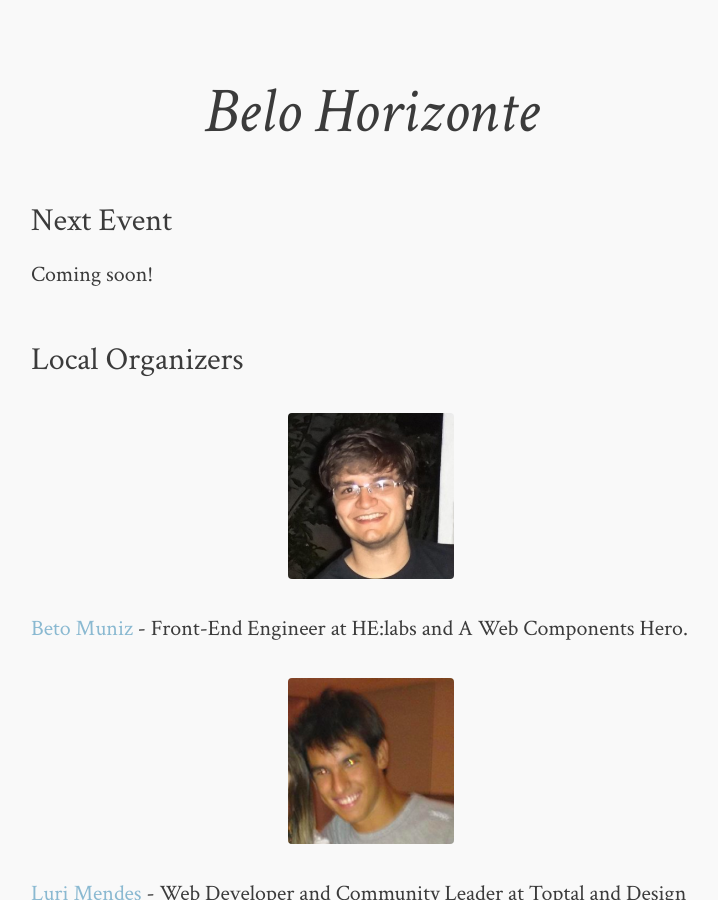
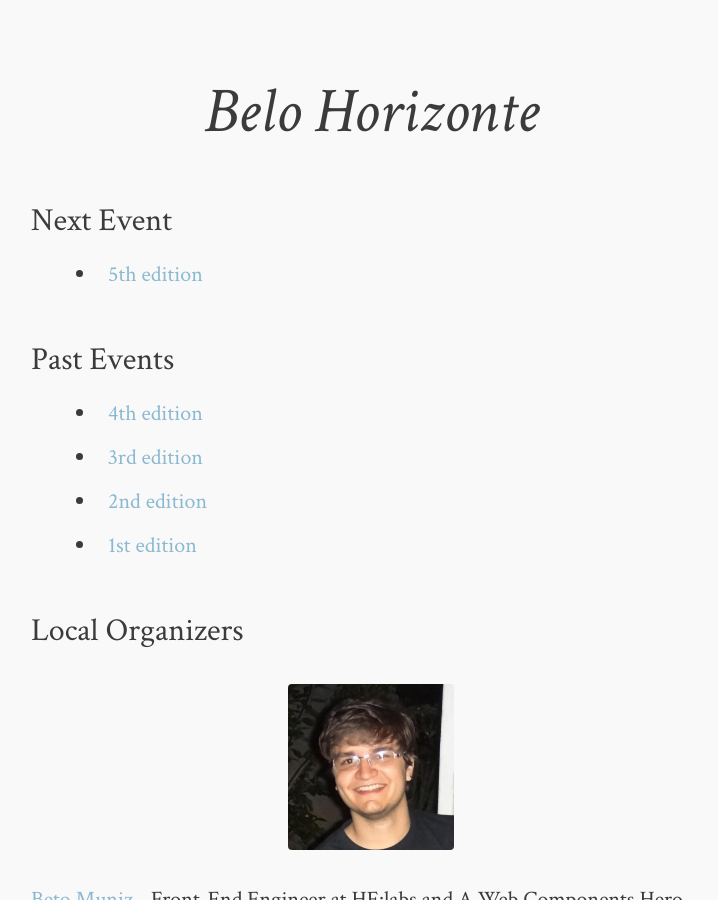
Before and after one commit to devbeers/devbeers.github.io, a Jekyll site: the page built from cities/belohorizonte.md, in a window 1280 px wide and 900 px high, scrolled down 561 px. Shown: the whole window, without its empty margins (269-987 px from the left). Built offline with Jekyll 4.4.1, drawn with Linux system fonts in a browser that asks for light colours; comment, search, counter and statistics services are not loaded.

Commit message:
Update cities

```diff
--- a/cities/belohorizonte.md
+++ b/cities/belohorizonte.md
@@ -9,7 +9,13 @@ image:
 ---
 
 ### Next Event
-Coming soon!
+* <a href="http://www.meetup.com/devbeers-Belo-Horizonte/events/223899931/" target="_blank">5th edition</a>
+
+### Past Events
+* <a href="http://www.meetup.com/devbeers-Belo-Horizonte/events/223323294/" target="_blank">4th edition</a>
+* <a href="http://www.meetup.com/devbeers-Belo-Horizonte/events/222639182/" target="_blank">3rd edition</a>
+* <a href="http://www.meetup.com/devbeers-Belo-Horizonte/events/221094668/" target="_blank">2nd edition</a>
+* <a href="http://www.meetup.com/devbeers-Belo-Horizonte/events/220241355/" target="_blank">1st edition</a>
 
 ### Local Organizers
 ![Beto Muniz]({{ site.url }}/images/betomuniz.jpg)
```
Also changed, not shown: cities/riodejaneiro.md (+2 -1 lines), cities/saopaulo.md (+2 -1 lines).
